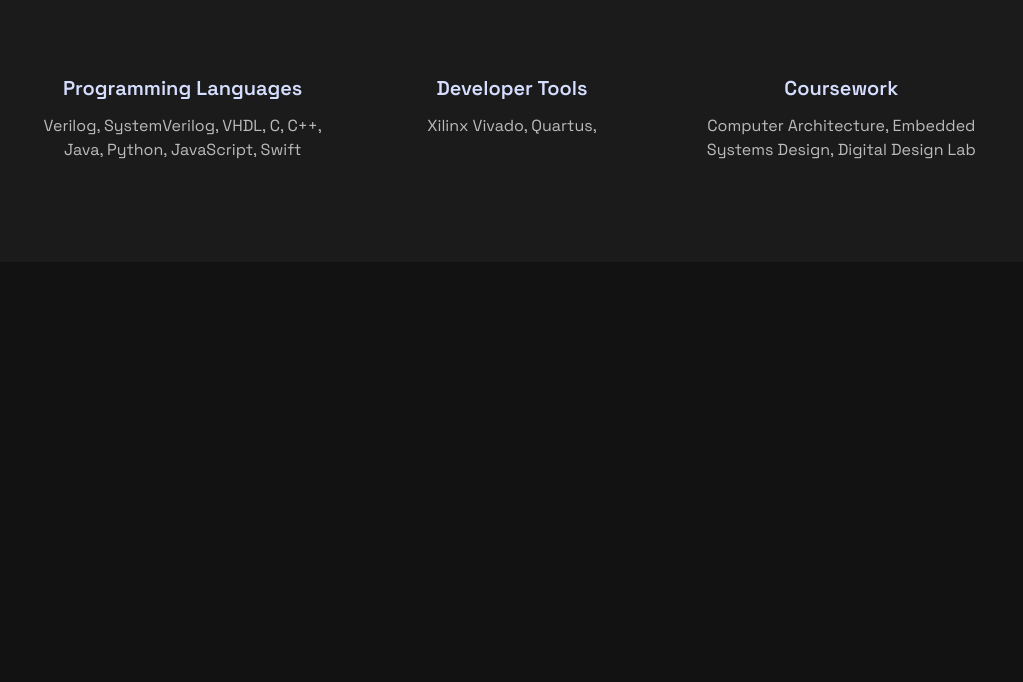
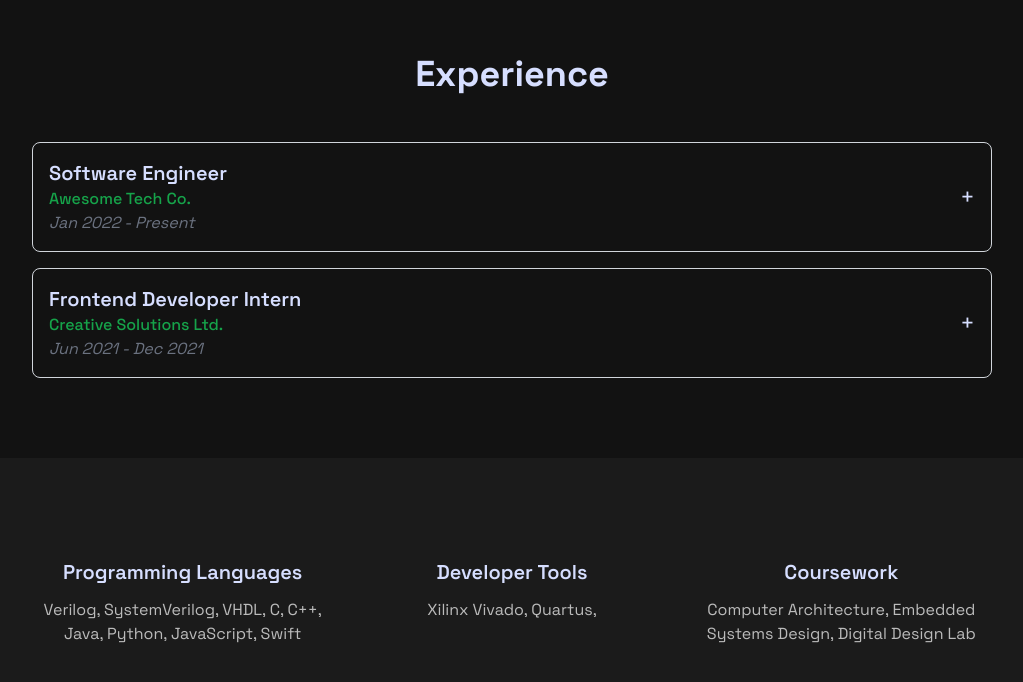
Before and after one commit to katc1213/portfolio-web, a Next.js app: page /en in a window 1280 px wide. Shown: the part 1454-2136 px from the top of the page, without its empty margins (128-1151 px from the left). Before the commit the page ends 1716 px from the top, so only its background shows below. Built offline with nearby package versions, Linux system fonts and the light colour scheme.

Commit message:
added toggle descriptions

```diff
--- a/src/app/[locale]/components/Header.tsx
+++ b/src/app/[locale]/components/Header.tsx
@@ -27,7 +27,7 @@ export const Header: FC<Props> = ({ locale }) => {
   return (
     <header
       className={`sticky top-0 left-0 w-full z-50 transition-colors duration-300 ${
-        scrolled ? 'bg-[rgba(82, 146, 82, 0.93)] shadow' : 'bg-transparent'
+        scrolled ? 'bg-[rgb(82, 146, 82)] shadow' : 'bg-transparent'
       }`}
     >
       <div className='mx-auto flex max-w-screen-2xl flex-row items-center justify-between p-5'>
--- a/src/app/[locale]/page.tsx
+++ b/src/app/[locale]/page.tsx
@@ -1,8 +1,31 @@
 import { useTranslations } from 'next-intl'
 import Button from './components/Button'
+import { useState } from 'react'
 
 export default function DashboardPage() {
   const t = useTranslations('')
+  const experiences = [
+    {
+      title: 'Software Engineer',
+      company: 'Awesome Tech Co.',
+      dates: 'Jan 2022 - Present',
+      description:
+        'Developed scalable web applications using React and Node.js. Collaborated with cross-functional teams to deliver high-quality products.',
+    },
+    {
+      title: 'Frontend Developer Intern',
+      company: 'Creative Solutions Ltd.',
+      dates: 'Jun 2021 - Dec 2021',
+      description:
+        'Implemented UI components and improved accessibility of the company website using React and Tailwind CSS.',
+    },
+  ]
+
+  const [openIndex, setOpenIndex] = useState<number | null>(null)
+  const toggle = (index: number) => {
+    setOpenIndex(openIndex === index ? null : index)
+  }
+
   return (
     <div>
       <section className='flex flex-col items-center justify-center min-h-screen py-20'>
@@ -58,6 +81,48 @@ export default function DashboardPage() {
     </div>
   </section>
 
+  {/* Experience section */}
+      <section className='max-w-5xl mx-auto py-20 px-8'>
+        <h2 className='text-4xl font-extrabold text-center mb-12'>
+          {t('Experience')}
+        </h2>
+        <div className='space-y-4'>
+          {experiences.map(({ title, company, dates, description }, idx) => (
+            <div
+              key={idx}
+              className='border border-gray-300 rounded-lg'
+            >
+              <button
+                onClick={() => toggle(idx)}
+                className='w-full flex justify-between items-center p-4 text-left focus:outline-none'
+                aria-expanded={openIndex === idx}
+                aria-controls={`panel-${idx}`}
+                id={`accordion-${idx}`}
+              >
+                <div>
+                  <h3 className='text-xl font-semibold'>{title}</h3>
+                  <p className='text-green-600 font-medium'>{company}</p>
+                  <p className='italic text-gray-500'>{dates}</p>
+                </div>
+                <span className='text-2xl select-none'>
+                  {openIndex === idx ? '−' : '+'}
+                </span>
+              </button>
+
+              {openIndex === idx && (
+                <div
+                  id={`panel-${idx}`}
+                  role='region'
+                  aria-labelledby={`accordion-${idx}`}
+                  className='px-4 pb-4 text-gray-700'
+                >
+                  {description}
+                </div>
+              )}
+            </div>
+          ))}
+        </div>
+      </section>
 
       <section className='bg-background-secondary py-20 max-lg:py-24'>
         <div className='mx-auto grid max-w-screen-lg grid-cols-3 gap-7 px-8 py-5 max-lg:max-w-fit max-lg:grid-cols-1 max-lg:gap-10'>
```
